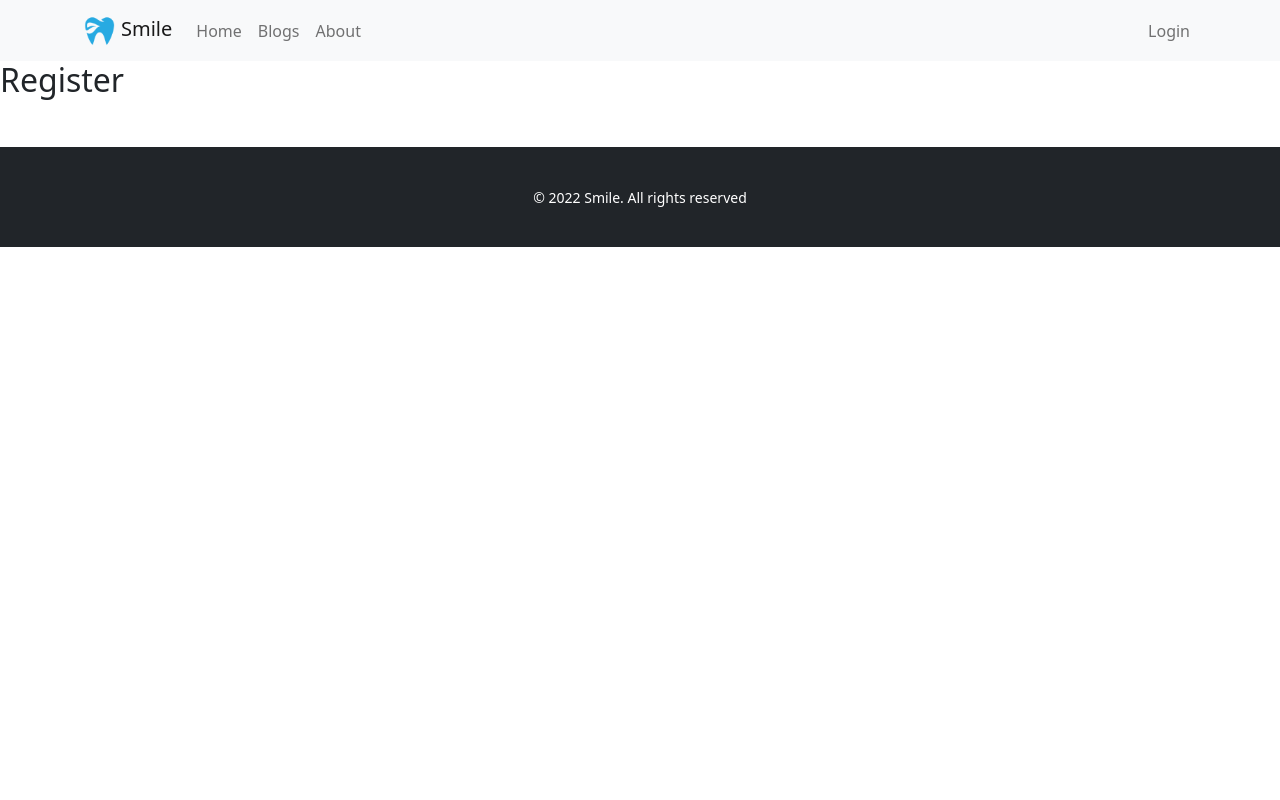
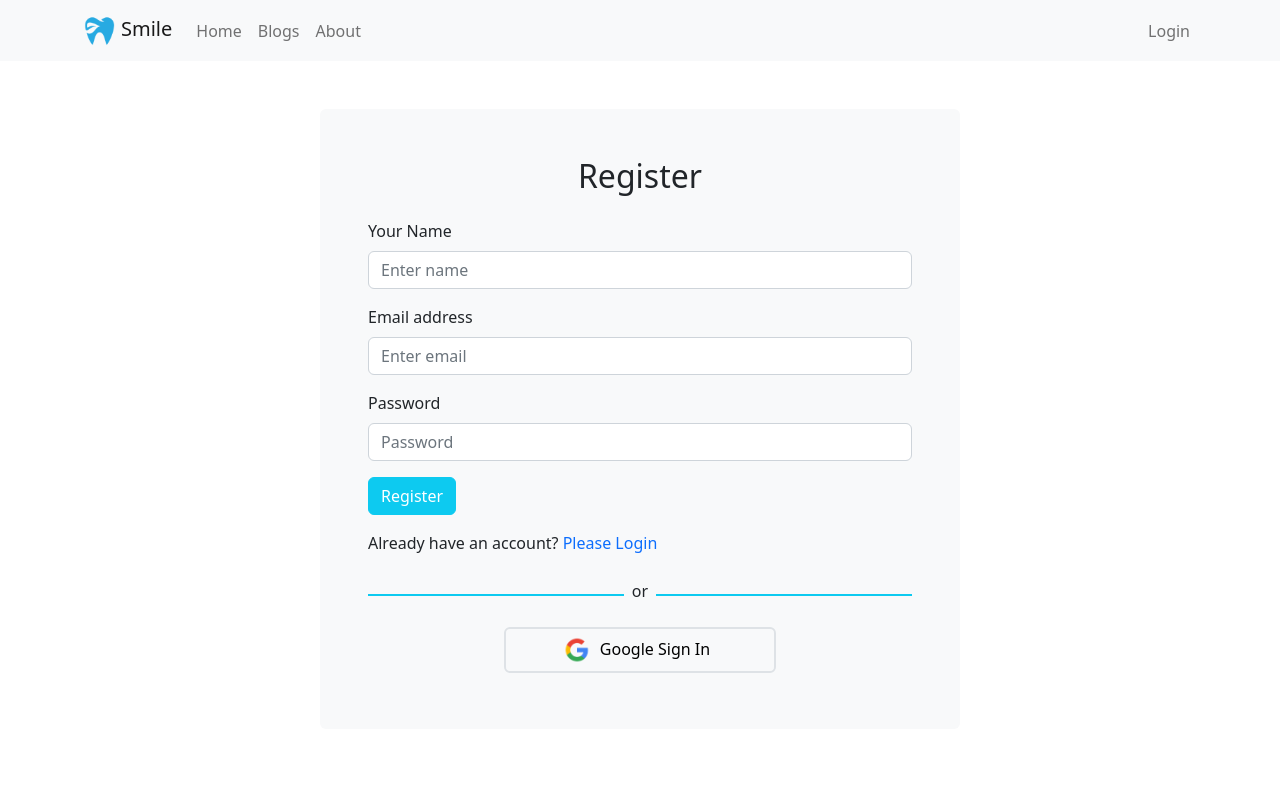
Before and after one commit to wali55/assignment-ten, a React (Create React App) app: page /register in a window 1280 px wide. Shown: the top 800 px of the page. Built offline with nearby package versions, Linux system fonts and the light colour scheme.

Commit message:
registration

```diff
--- /dev/null
+++ b/src/Components/Loading/Loading.js
@@ -0,0 +1,14 @@
+import React from 'react';
+import { Spinner } from 'react-bootstrap';
+
+const Loading = () => {
+    return (
+        <div>
+            <div style={{height: '400px'}} className="w-100 vh-100 d-flex justify-content-center align-items-center">
+            <Spinner animation="border" variant="info" />
+        </div>
+        </div>
+    );
+};
+
+export default Loading;
--- a/src/Components/Login/Login.js
+++ b/src/Components/Login/Login.js
@@ -1,7 +1,22 @@
 import React from "react";
 import { Button, Form } from "react-bootstrap";
+import { Link, useNavigate } from "react-router-dom";
+import google from "../../images/google.png";
+import auth from "../../firebase.init";
+import { useSignInWithGoogle } from "react-firebase-hooks/auth";
 
 const Login = () => {
+  const [signInWithGoogle, user, loading, error] = useSignInWithGoogle(auth);
+
+  const navigate = useNavigate();
+
+  const navigateRegister = () => {
+    navigate("/register");
+  };
+
+  const emailRef = useRef("");
+  const passwordRef = useRef("");
+
   return (
     <div className="vh-100 w-50 mx-auto my-5">
       <div className="bg-light p-5 rounded">
@@ -17,9 +32,33 @@ const Login = () => {
             <Form.Control type="password" placeholder="Password" />
           </Form.Group>
           <Button className="text-white" variant="info" type="submit">
-            Submit
+            Login
           </Button>
         </Form>
+        <p className="mt-3">
+          New to Genius Car?{" "}
+          <Link
+            to="/register"
+            className="text-primary text-decoration-none"
+            onClick={navigateRegister}
+          >
+            Please Register
+          </Link>
+        </p>
+        <div className="d-flex align-items-center">
+          <div style={{ height: "2px" }} className="bg-info w-50"></div>
+          <p className="mt-2 px-2">or</p>
+          <div style={{ height: "2px" }} className="bg-info w-50"></div>
+        </div>
+        <div>
+          <button
+            onClick={() => signInWithGoogle()}
+            className="btn btn-light border border-2 w-50 d-block mx-auto my-2"
+          >
+            <img style={{ width: "30px" }} src={google} alt="" />
+            <span className="px-2">Google Sign In</span>
+          </button>
+        </div>
       </div>
     </div>
   );
--- a/src/Components/Register/Register.js
+++ b/src/Components/Register/Register.js
@@ -1,10 +1,77 @@
-import React from 'react';
+import React, { useRef } from 'react';
+import { Button, Form } from 'react-bootstrap';
+import { Link, useNavigate } from 'react-router-dom';
+import google from '../../images/google.png';
+import auth from "../../firebase.init";
+import { useCreateUserWithEmailAndPassword, useSignInWithGoogle } from "react-firebase-hooks/auth";
+import Loading from '../Loading/Loading';
 
 const Register = () => {
+    const [createUserWithEmailAndPassword, user, loading, error] =
+    useCreateUserWithEmailAndPassword(auth, {sendEmailVerification: true});
+
+    const [signInWithGoogle, googleUser, googleLoading, googleError] = useSignInWithGoogle(auth);
+
+    const navigate = useNavigate();
+
+    const navigateLogin = () => {
+        navigate("/login");
+      };
+
+    const nameRef = useRef("");
+    const emailRef = useRef("");
+    const passwordRef = useRef("");
+
+    const handleRegister = async(event) => {
+        event.preventDefault();
+        const name = nameRef.current.value;
+        const email = emailRef.current.value;
+        const password = passwordRef.current.value;await createUserWithEmailAndPassword(email, password);
+        navigate("/home");
+    };
+
+    if(loading){
+        return <Loading></Loading>
+    }
+
     return (
+        <div className="vh-100 w-50 mx-auto my-5">
+      <div className="bg-light p-5 rounded">
+        <h2 className="text-center mb-4">Register</h2>
+        <Form onSubmit={handleRegister}>
+          <Form.Group className="mb-3" controlId="formBasicName">
+            <Form.Label>Your Name</Form.Label>
+            <Form.Control ref={nameRef} type="text" placeholder="Enter name" required/>
+          </Form.Group>
+          <Form.Group className="mb-3" controlId="formBasicEmail">
+            <Form.Label>Email address</Form.Label>
+            <Form.Control ref={emailRef} type="email" placeholder="Enter email" required/>
+          </Form.Group>
+          <Form.Group className="mb-3" controlId="formBasicPassword">
+            <Form.Label>Password</Form.Label>
+            <Form.Control ref={passwordRef} type="password" placeholder="Password" required/>
+          </Form.Group>
+          <Button className="text-white" variant="info" type="submit">
+            Register
+          </Button>
+        </Form>
+        <p className="mt-3"> Already have an account? <Link to="/login" className="text-primary text-decoration-none" onClick={navigateLogin}>Please Login</Link></p>
+        <div className="d-flex align-items-center">
+          <div style={{ height: "2px" }} className="bg-info w-50"></div>
+          <p className="mt-2 px-2">or</p>
+          <div style={{ height: "2px" }} className="bg-info w-50"></div>
+        </div>
         <div>
-            <h2>Register</h2>
+          <button
+            onClick={() => signInWithGoogle()}
+            className="btn btn-light border border-2 w-50 d-block mx-auto my-2"
+          >
+            <img style={{ width: "30px" }} src={google} alt="" />
+            <span className="px-2">Google Sign In</span>
+          </button>
         </div>
+      </div>
+    </div>
     );
 };
 
```
Also changed, not shown: src/images/google.png (added).
